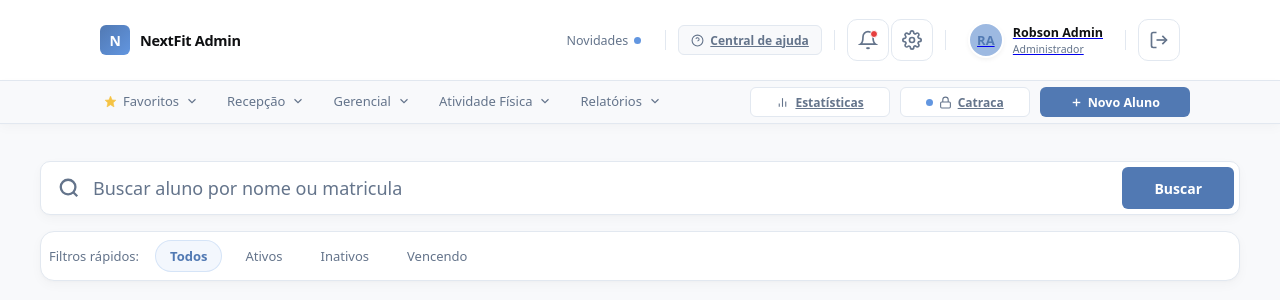
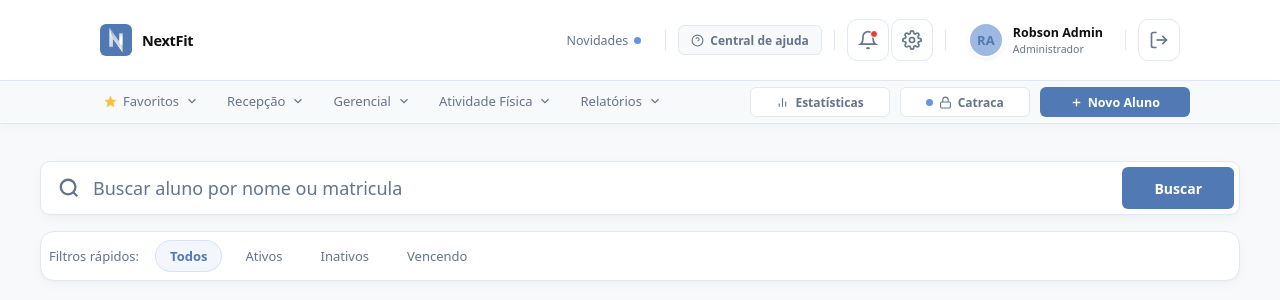
Before and after one commit to Robson-M/System-Gym, a Rails app: page / in a window 1280 px wide. Shown: the top 300 px of the page. Run offline with Rails 7, Linux system fonts and the light colour scheme; a user stored in the database is signed in; data comes from the database, SQL or seed files in the repository; some libraries are stand-ins or nearby versions.

Commit message:
Alteração na logo e no nome da marca do sistema

```diff
--- a/app/assets/stylesheets/application.css
+++ b/app/assets/stylesheets/application.css
@@ -80,9 +80,9 @@ SIDEBAR
     flex-shrink: 0;
 }
 
-.top-header__mark {
-    width: 30px;
-    height: 30px;
+.top-header__logo {
+    width: 32px;
+    height: 32px;
     border-radius: var(--radius-sm);
     background: linear-gradient(135deg, var(--color-primary), var(--color-accent));
     display: flex;
@@ -157,6 +157,7 @@ SIDEBAR
     font-size: 12px;
     font-weight: 600;
     color: var(--color-muted);
+    text-decoration: none;
     font-family: var(--font);
     cursor: pointer;
     transition: var(--transition);
@@ -182,6 +183,7 @@ SIDEBAR
     gap: 9px;
     padding: 4px 10px;
     border-radius: var(--radius-sm);
+    text-decoration: none;
     border: none;
     background: none;
     cursor: pointer;
--- a/app/views/partials/_header.html.erb
+++ b/app/views/partials/_header.html.erb
@@ -1,8 +1,8 @@
 <header class="top-header">
   <div class="top-header__bar1">
     <div class="top-header__brand">
-      <div class="top-header__mark" aria-hidden="true">N</div>
-      <span class="top-header__brand-name">NextFit Admin</span>
+      <%= image_tag "logo.png", alt: "Nextfit", class: "top-header__logo" %>
+      <span class="top-header__brand-name">NextFit</span>
     </div>
 
     <div class="top-header__actions">
--- a/app/views/students/index.html.erb
+++ b/app/views/students/index.html.erb
@@ -1,4 +1,4 @@
-<% content_for :title, "Painel Administrativo - NextFit Admin" %>
+<% content_for :title, "Painel Administrativo - NextFit" %>
 
 <main class="main" data-controller="filter">
 
```
Also changed, not shown: app/views/users/sessions/new.html.erb (+3 -6 lines), app/assets/images/logo.png (added).
